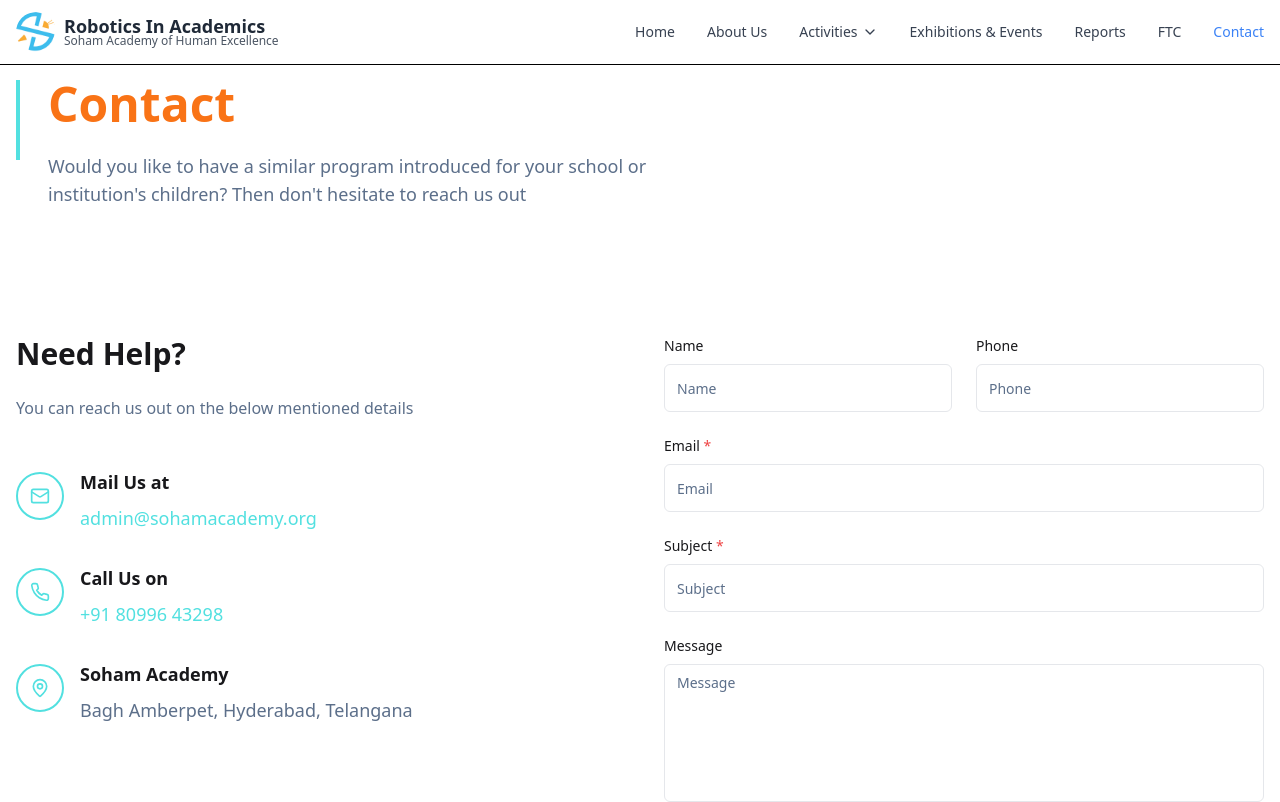
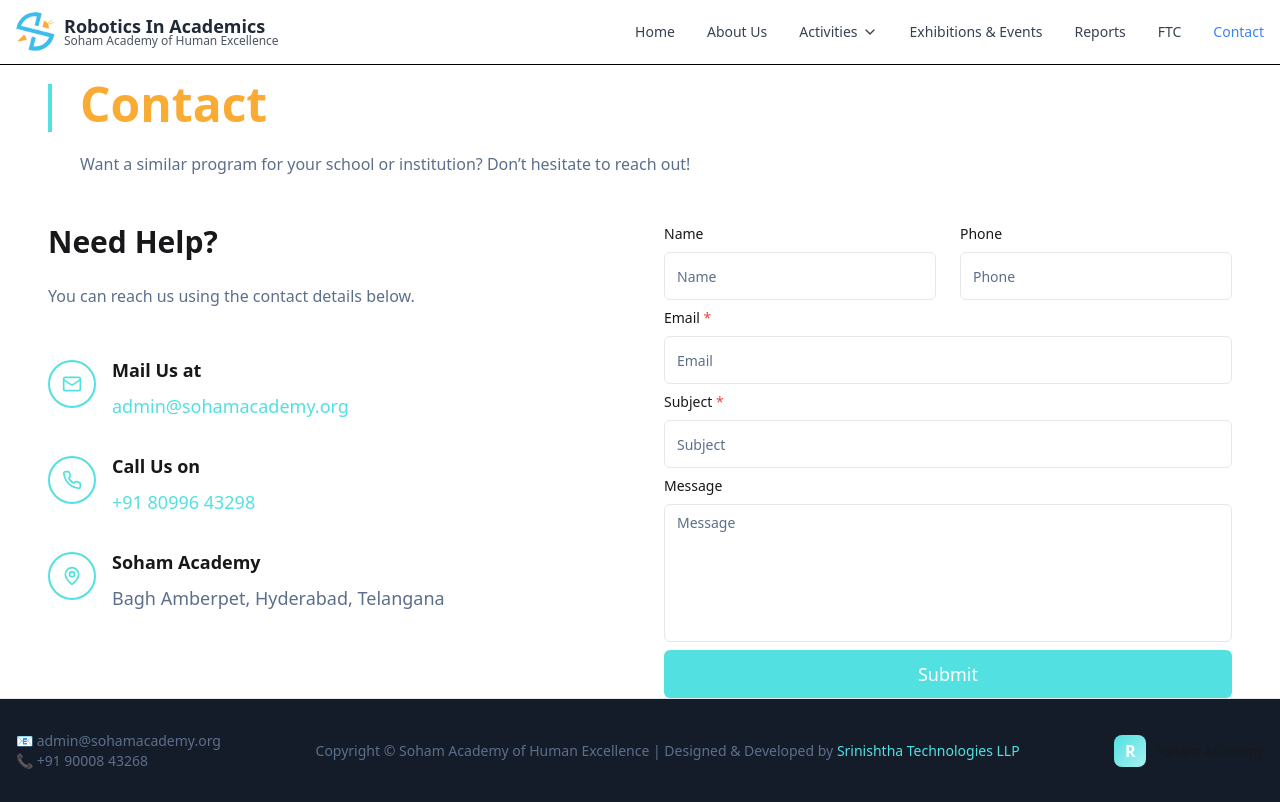
Before and after one commit to jp-sivaraju/Sohma-Academy-Home, a React (Vite) app: page /contact in a window 1280 px wide. Shown: the top 802 px of the page. Built offline with nearby package versions, Linux system fonts and the light colour scheme.

Commit message:
contact form updated based on existed dashboard color and all

```diff
--- a/src/pages/Contact.tsx
+++ b/src/pages/Contact.tsx
@@ -1,6 +1,5 @@
 import Header from "@/components/Header";
 import Footer from "@/components/Footer";
-import { Card } from "@/components/ui/card";
 import { Button } from "@/components/ui/button";
 import { Input } from "@/components/ui/input";
 import { Textarea } from "@/components/ui/textarea";
@@ -13,30 +12,32 @@ const Contact = () => {
 
       {/* Hero Section */}
       <section className="pt-20 pb-12 circuit-bg">
-        <div className="container mx-auto px-4">
-          <div className="relative">
-            {/* Cyan accent line - animated from bottom to top */}
-            <div className="absolute left-0 top-0 w-1 h-20 bg-primary animate-slide-up"></div>
-            <div className="pl-8">
-              <h1 className="text-4xl md:text-5xl font-bold mb-6 text-orange-500 animate-fade-in">Contact</h1>
-              <p className="text-lg text-muted-foreground max-w-2xl animate-fade-in-delayed">
-                Would you like to have a similar program introduced for your school or
-                institution's children? Then don't hesitate to reach us out
-              </p>
-            </div>
+        <div className="container mx-auto px-6 md:px-12">
+          {/* Header with Accent Line */}
+          <div className="mb-6 flex items-start relative">
+            {/* Cyan accent line ONLY next to heading */}
+            <div className="w-1 h-12 bg-primary animate-slide-up absolute left-0 top-1" />
+            <h1 className="text-4xl md:text-5xl font-bold pl-8 text-[#FAAB34] animate-fade-in">
+              Contact
+            </h1>
           </div>
+
+          {/* One-line description */}
+          <p className="text-base text-muted-foreground animate-fade-in-delayed max-w-2xl pl-2 md:pl-8">
+            Want a similar program for your school or institution? Don’t hesitate to reach out!
+          </p>
         </div>
       </section>
 
       {/* Contact Section */}
-      <section className="py-20">
-        <div className="container mx-auto px-4">
+      <section className="">
+        <div className="container mx-auto px-6 md:px-12">
           <div className="grid lg:grid-cols-2 gap-12">
             {/* Contact Info */}
             <div className="animate-slide-in-right">
               <h2 className="text-3xl font-bold mb-6">Need Help?</h2>
               <p className="text-muted-foreground mb-12">
-                You can reach us out on the below mentioned details
+                You can reach us using the contact details below.
               </p>
 
               <div className="space-y-8">
@@ -86,24 +87,20 @@ const Contact = () => {
 
             {/* Contact Form */}
             <div className="animate-slide-in-left">
-              <form className="space-y-6">
+              <form className="space-y-2">
                 <div className="grid md:grid-cols-2 gap-6">
                   <div>
-                    <label className="block text-sm font-medium mb-2">
-                      Name
-                    </label>
+                    <label className="block text-sm font-medium mb-2">Name</label>
                     <Input
                       placeholder="Name"
-                      className=" border-border focus:border-primary transition-colors h-12"
+                      className="border-border focus:border-primary transition-colors h-12"
                     />
                   </div>
                   <div>
-                    <label className="block text-sm font-medium mb-2">
-                      Phone
-                    </label>
+                    <label className="block text-sm font-medium mb-2">Phone</label>
                     <Input
                       placeholder="Phone"
-                      className=" border-border focus:border-primary transition-colors h-12"
+                      className="border-border focus:border-primary transition-colors h-12"
                     />
                   </div>
                 </div>
@@ -115,7 +112,7 @@ const Contact = () => {
                   <Input
                     type="email"
                     placeholder="Email"
-                    className=" border-border focus:border-primary transition-colors h-12"
+                    className="border-border focus:border-primary transition-colors h-12"
                     required
                   />
                 </div>
@@ -126,19 +123,17 @@ const Contact = () => {
                   </label>
                   <Input
                     placeholder="Subject"
-                    className=" border-border focus:border-primary transition-colors h-12"
+                    className="border-border focus:border-primary transition-colors h-12"
                     required
                   />
                 </div>
 
                 <div>
-                  <label className="block text-sm font-medium mb-2">
-                    Message
-                  </label>
+                  <label className="block text-sm font-medium mb-2">Message</label>
                   <Textarea
                     placeholder="Message"
                     rows={6}
-                    className=" border-border focus:border-primary transition-colors resize-none"
+                    className="border-border focus:border-primary transition-colors resize-none"
                   />
                 </div>
 
```
